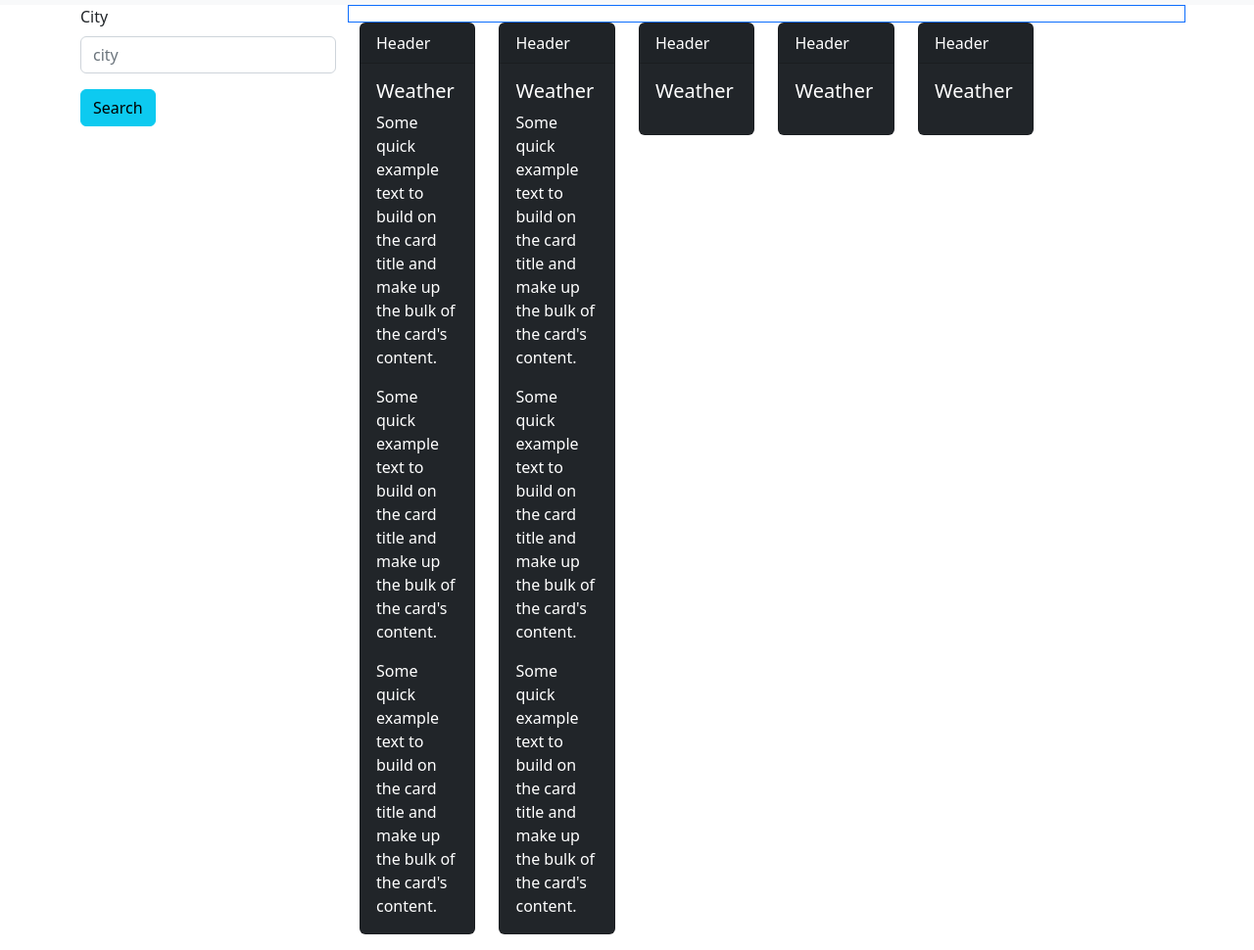
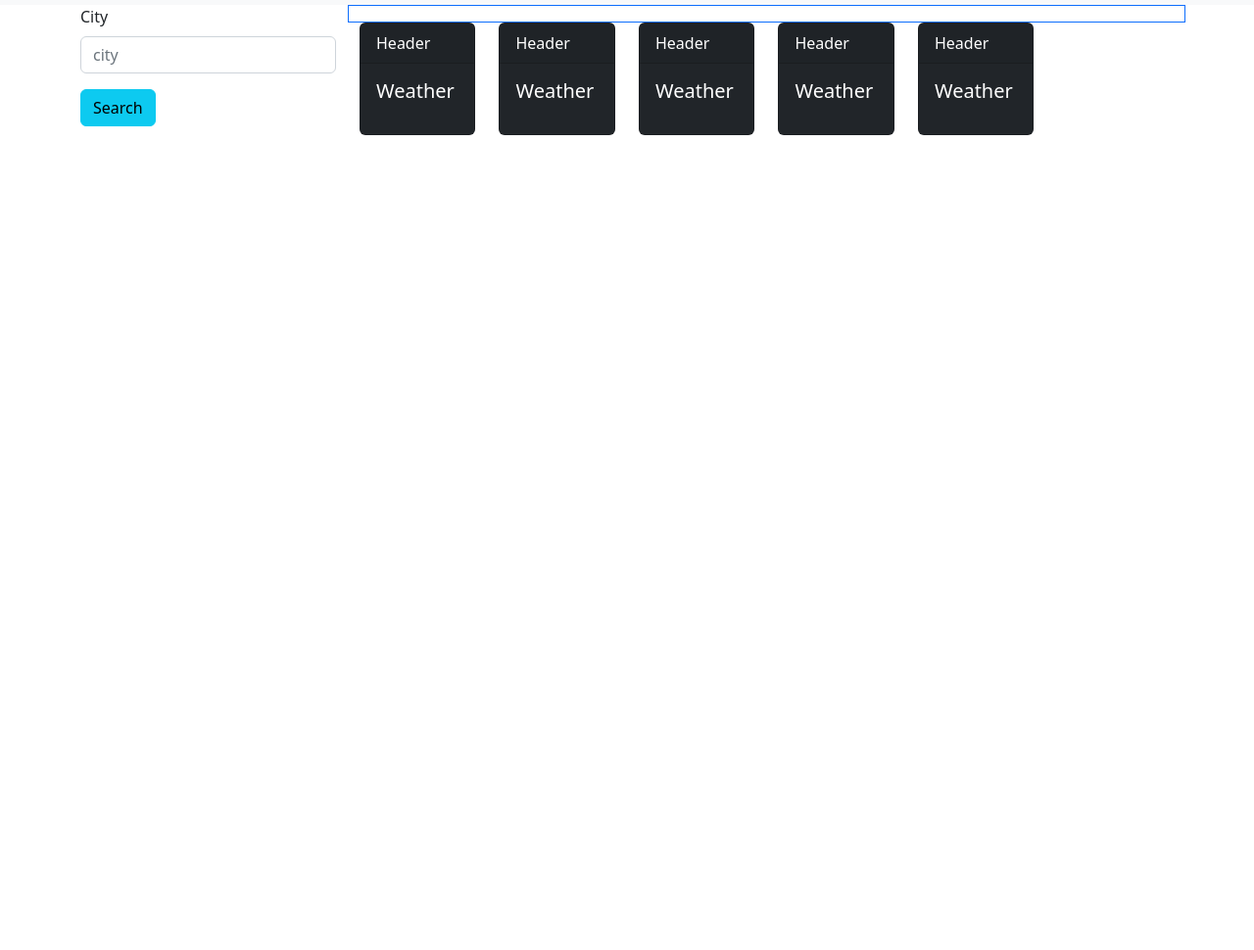
Before and after one commit to daniellecavallo/Weather-Dashboard, a plain HTML site: page index.html in a window 1280 px wide. Shown: the part 51-1021 px from the top of the page at 98% size. After the commit the page ends 800 px from the top, so only its background shows below. Drawn offline with nearby package versions, Linux system fonts and the light colour scheme.

Commit message:
final push

```diff
--- a/index.html
+++ b/index.html
@@ -42,9 +42,9 @@
                       <div class="card-header date">Header</div>
                       <div class="card-body">
                         <h5 class="card-title">Weather</h5>
-                        <p class="card-text temp">Some quick example text to build on the card title and make up the bulk of the card's content.</p>
-                        <p class="card-text wind">Some quick example text to build on the card title and make up the bulk of the card's content.</p>
-                        <p class="card-text humid">Some quick example text to build on the card title and make up the bulk of the card's content.</p>
+                        <p class="card-text temp"></p>
+                        <p class="card-text wind"></p>
+                        <p class="card-text humid"></p>
                       </div>
                     </div>
                   </section>
@@ -53,9 +53,9 @@
                       <div class="card-header date">Header</div>
                       <div class="card-body">
                         <h5 class="card-title">Weather</h5>
-                        <p class="card-text temp">Some quick example text to build on the card title and make up the bulk of the card's content.</p>
-                        <p class="card-text wind">Some quick example text to build on the card title and make up the bulk of the card's content.</p>
-                        <p class="card-text humid">Some quick example text to build on the card title and make up the bulk of the card's content.</p>
+                        <p class="card-text temp"></p>
+                        <p class="card-text wind"></p>
+                        <p class="card-text humid"></p>
                       </div>
                     </div>
                   </section>
```
